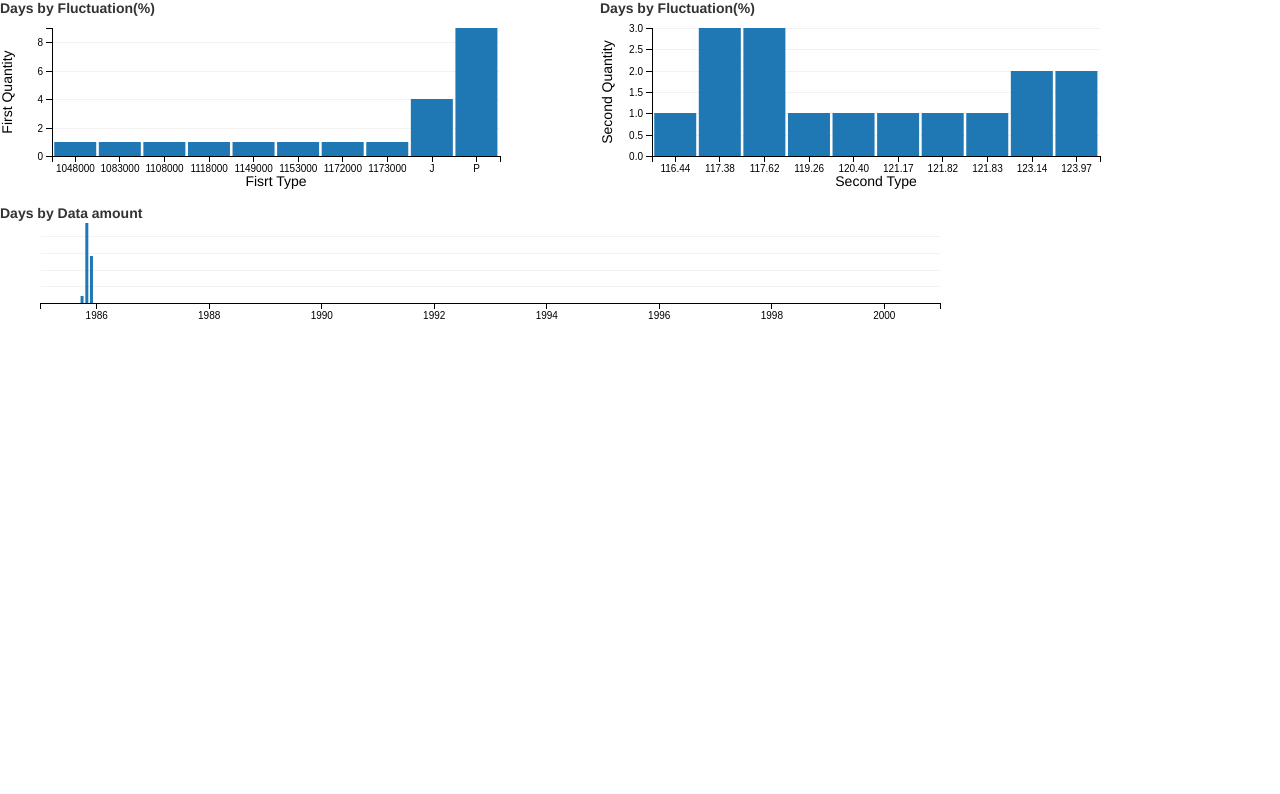
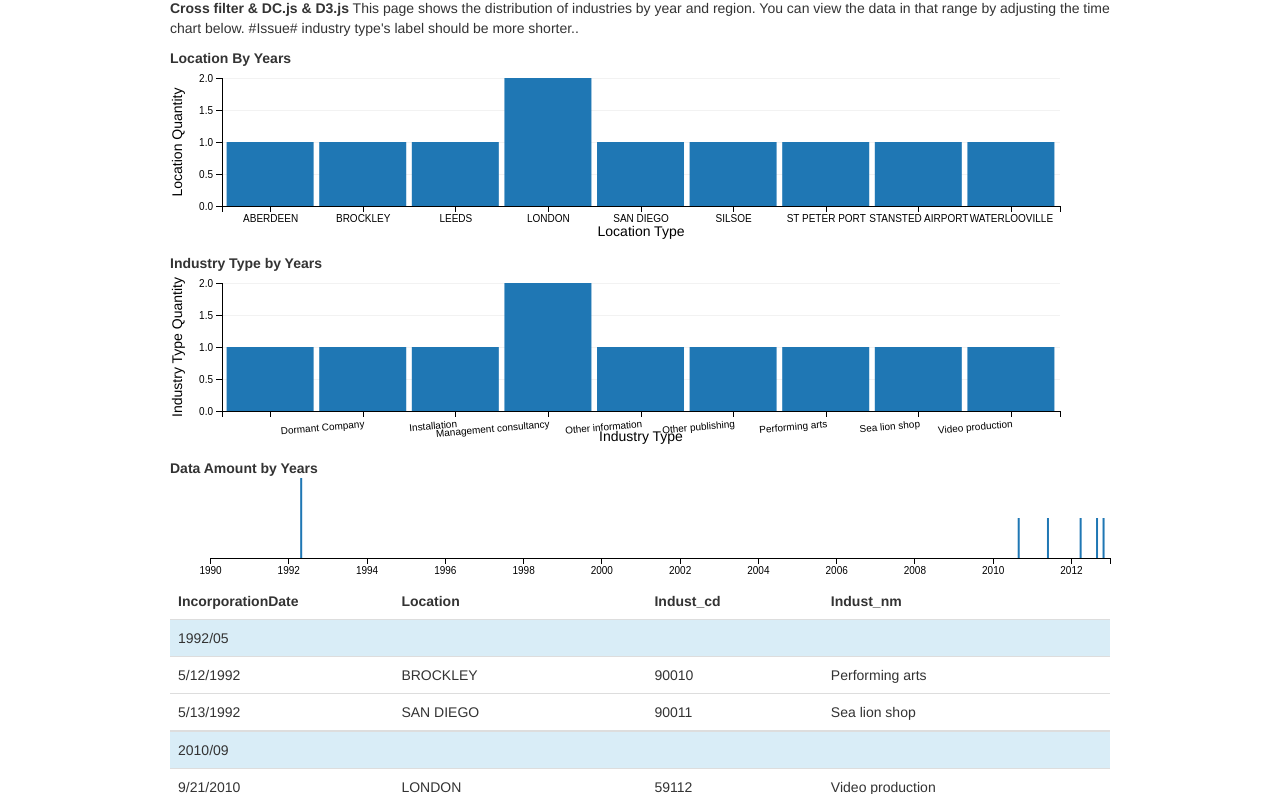
Before and after one commit to JuneJobs/angelafoodgram, a website with bundled scripts: page webClient/index.html in a window 1280 px wide. Shown: the part 62-856 px from the top of the page. Before the commit the page ends 800 px from the top, so only its background shows below. Built offline with nearby package versions, Linux system fonts and the light colour scheme.

```diff
--- /dev/null
+++ b/webClient/data/industry.csv
@@ -0,0 +1,11 @@
+location,incorporationDate,year_cd,indust_cd,indust_nm
+LEEDS,9/11/2012,2012,99999, Dormant Company
+LONDON,9/21/2010,2010,59112, Video production
+LONDON,10/11/2017,2017,62090, Other information
+ABERDEEN,4/11/2012,2012,70229, Management consultancy
+SILSOE,7/30/2014,2014,58190, Other publishing
+ST PETER PORT,11/30/2012,2012,None Supplied,
+STANSTED AIRPORT,6/29/2011,2011,70229, Management consultancy
+BROCKLEY,5/12/1992,1992,90010, Performing arts
+SAN DIEGO,5/13/1992,1992,90011, Sea lion shop
+WATERLOOVILLE,7/12/2016,2016,33200, Installation
--- a/webClient/index.html
+++ b/webClient/index.html
@@ -14,40 +14,46 @@
             display: none;
         }
 
-        #logo {
-            margin-right: 2em;
-            margin-top: 2em;
+        #industryType-chart .x.axis text {
+             text-anchor: end !important; transform: rotate(-5deg);
         }
     </style>
 </head>
 
 <body>
+<div class="container">
 
     <!-- Bootstrap grid setup -->
-    <h1>test bed</h1>
+    <h1>Industry </h1>
+    <p>
+        <b>Cross filter & DC.js & D3.js</b>
+        This page shows the distribution of industries by year and region. You can view the data in that range by adjusting the time
+        chart below.
+        #Issue#
+        industry type's label should be more shorter..
+    </p>
     <!-- External JS libraries -->
-    <div id="first-chart">
-        <strong>Days by Fluctuation(%)</strong>
+    <div id="location-chart">
+        <strong>Location By Years</strong>
         <span class="reset" style="display: none;">range:
             <span class="filter"></span>
         </span>
-        <a class="reset" href="javascript:firstChart.filterAll();dc.redrawAll();" style="display: none;">reset</a>
+        <a class="reset" href="javascript:locationChart.filterAll();dc.redrawAll();" style="display: none;">reset</a>
 
         <div class="clearfix"></div>
     </div>
-    </div>
     <!-- External JS libraries -->
-    <div id="second-chart">
-        <strong>Days by Fluctuation(%)</strong>
+    <div id="industryType-chart">
+        <strong>Industry Type by Years</strong>
         <span class="reset" style="display: none;">range:
             <span class="filter"></span>
         </span>
-        <a class="reset" href="javascript:secondChart.filterAll();dc.redrawAll();" style="display: none;">reset</a>
+        <a class="reset" href="javascript:industryTypeChart.filterAll();dc.redrawAll();" style="display: none;">reset</a>
 
         <div class="clearfix"></div>
     </div>
     <div id="monthly-volume-chart">
-        <strong>Days by Data amount</strong>
+        <strong>Data Amount by Years</strong>
         <span class="reset" style="display: none;">range:
             <span class="filter"></span>
         </span>
@@ -55,14 +61,15 @@
 
         <div class="clearfix"></div>
     </div>
-
+    <table class="table table-hover dc-data-table">
+    </table>
     <!-- External JS libraries -->
     <script src="./js/d3.js"></script>
     <script src="./js/crossfilter.js"></script>
     <script src="./js/dc.min.js"></script>
     <!-- Custom JS -->
     <script src="./js/chart.js"></script>
-
+</div>
 </body>
 
 </html>
--- a/webClient/js/chart.js
+++ b/webClient/js/chart.js
@@ -1,17 +1,31 @@
 //# dc.js Getting Started and How-To Guide
 'use strict';
+/*
 
+location,incorporationDate,year_cd,indust_cd,indust_nm
+LEEDS,2012.9.11,2012,99999, Dormant Company
+LONDON,2010.9.21,2010,59112, Video production activities
+LONDON,2017.10.11,2017,62090, Other information technology service activities
+ABERDEEN,2012.4.11,2012,70229, Management consultancy activities other than financial management
+SILSOE,2014.7.30,2014,58190, Other publishing activities
+ST PETER PORT,2012.11.30,2012,None Supplied,
+STANSTED AIRPORT,2011.6.29,2011,70229, Management consultancy activities other than financial management
+BROCKLEY,1992.5.12,1992,90010, Performing arts
+WATERLOOVILLE,2016.7.12,2016,33200, Installation of industrial machinery and equipment
+
+*/
 /**
  * Step 1: Create the dc.js chart objects
  */
-var firstChart = dc.barChart('#first-chart');
-var secondChart = dc.barChart('#second-chart');
+var locationChart = dc.barChart('#location-chart');
+var industryTypeChart = dc.barChart('#industryType-chart');
 var volumeChart = dc.barChart('#monthly-volume-chart');
+var dataTable = dc.dataTable('.dc-data-table');
 
 /**
  * Step 2: Loead data from csv file
  */
-d3.csv("data/ndx.csv").then(function (data) {
+d3.csv("data/industry.csv").then(function (data) {
     //데이터 crossfilter에 대입
 
     /**
@@ -26,23 +40,23 @@
     var numberFormat = d3.format('.2f');
 
     data.forEach(function (d) {
-        d.dd = dateFormatParser(d.date);
+        d.dd = dateFormatParser(d.incorporationDate);
         d.month = d3.timeMonth(d.dd); // pre-calculate month for better performance
     });
 
     // Determine a histogram of percent changes
-    var first = ndx.dimension(function (d) {
-        return d.volume;
+    var location = ndx.dimension(function (d) {
+        return d.location;
     });
-    var firstGroup = first.group();
-    firstGroup = getTops(firstGroup);
+    var locationGroup = location.group();
+    //locationGroup = getTops(locationGroup);
 
     // Determine a histogram of percent changes
-    var second = ndx.dimension(function (d) {
-        return d.close;
+    var industryType = ndx.dimension(function (d) {
+        return d.indust_nm;
     });
-    var secondGroup = second.group();
-    secondGroup = getTops(secondGroup);
+    var industryTypeGroup = industryType.group();
+    //industryTypeGroup = getTops(industryTypeGroup);
 
     // Dimension by month
     var moveMonths = ndx.dimension(function (d) {
@@ -52,45 +66,51 @@
     var volumeByMonthGroup = moveMonths.group().reduceSum(function (d) {
         return 1;
     });
+
+    // Dimension by full date
+    var dateDimension = ndx.dimension(function (d) {
+        return d.dd;
+    });
+
     /**
      * Step 4 Create the Visualiztations
     */
 
-    firstChart /* dc.barChart('#volume-month-chart', 'chartGroup') */
-        .width(window.screen.width - 200)
+    locationChart /* dc.barChart('#volume-month-chart', 'chartGroup') */
+        .width(990)
         .height(180)
         .margins({ top: 10, right: 100, bottom: 30, left: 40 })
-        .dimension(first)
-        .group(firstGroup)
+        .dimension(location)
+        .group(locationGroup)
         .elasticY(true) //.elasticY and .elasticX determine whether the chart should rescale each axis to fit the data.
-        .x(d3.scaleOrdinal().domain(firstGroup))
+        .x(d3.scaleOrdinal().domain(locationGroup))
         .xUnits(dc.units.ordinal)
-        .xAxisLabel("Fisrt Type")
-        .yAxisLabel("First Quantity")
+        .xAxisLabel("Location Type")
+        .yAxisLabel("Location Quantity")
         .barPadding(0.05)
         .outerPadding(0.05)
         //.centerBar(true)
         .renderHorizontalGridLines(true)
 
-    firstChart.yAxis().ticks(5);
+    locationChart.yAxis().ticks(5);
 
-    secondChart /* dc.barChart('#volume-month-chart', 'chartGroup') */
-        .width(window.screen.width - 200)
+    industryTypeChart /* dc.barChart('#volume-month-chart', 'chartGroup') */
+        .width(990)
         .height(180)
         .margins({ top: 10, right: 100, bottom: 30, left: 40 })
-        .dimension(second)
-        .group(secondGroup)
+        .dimension(industryType)
+        .group(industryTypeGroup)
         .elasticY(true) //.elasticY and .elasticX determine whether the chart should rescale each axis to fit the data.
-        .x(d3.scaleOrdinal().domain(secondGroup))
+        .x(d3.scaleOrdinal().domain(industryTypeGroup))
         .xUnits(dc.units.ordinal)
-        .xAxisLabel("Second Type")
-        .yAxisLabel("Second Quantity")
+        .xAxisLabel("Industry Type")
+        .yAxisLabel("Industry Type Quantity")
         .barPadding(0.05)
         .outerPadding(0.05)
         //.centerBar(true)
         .renderHorizontalGridLines(true)
 
-    secondChart.yAxis().ticks(5);
+    industryTypeChart.yAxis().ticks(5);
 
 
 
@@ -104,14 +124,47 @@
         .group(volumeByMonthGroup)  //그룹
         .centerBar(true)    //
         .gap(1)
-        .x(d3.scaleTime().domain([new Date(1985, 0, 1), new Date(2000, 11, 31)]))
+        .x(d3.scaleTime().domain([new Date(1990, 0, 1), new Date(2012, 11, 31)]))
         //.y(d3.scaleLinear().domain([0, 100]))
         .round(d3.timeMonth.round)
         .alwaysUseRounding(true)
         .renderHorizontalGridLines(true) //그리드 라인 그리는 함수
         .xUnits(d3.timeMonths);
 
-    volumeChart.yAxis().ticks(4);
+    //table
+
+    dataTable /* dc.dataTable('.dc-data-table', 'chartGroup') */
+        .dimension(dateDimension)
+        // Data table does not use crossfilter group but rather a closure
+        // as a grouping function
+        .group(function (d) {
+            var format = d3.format('02d');
+            return d.dd.getFullYear() + '/' + format((d.dd.getMonth() + 1));
+        })
+        // (_optional_) max number of records to be shown, `default = 25`
+        .size(10)
+        // There are several ways to specify the columns; see the data-table documentation.
+        // This code demonstrates generating the column header automatically based on the columns.
+        .columns([
+            'incorporationDate',
+            'location',
+            'indust_cd',
+            'indust_nm'
+        ])
+
+        // (_optional_) sort using the given field, `default = function(d){return d;}`
+        .sortBy(function (d) {
+            return d.dd;
+        })
+        // (_optional_) sort order, `default = d3.ascending`
+        .order(d3.ascending)
+        // (_optional_) custom renderlet to post-process chart using [D3](http://d3js.org)
+        .on('renderlet', function (table) {
+            table.selectAll('.dc-table-group').classed('info', true);
+        });
+
+
+    volumeChart.yAxis().ticks(0);
 
     //#### Rendering
 
@@ -122,7 +175,7 @@
 function getTops(source_group) {
     return {
         all: function () {
-            return source_group.top(10);
+            return source_group.top(5);
         }
     };
 }
```
Also changed, not shown: index.js (+45 -4 lines).
